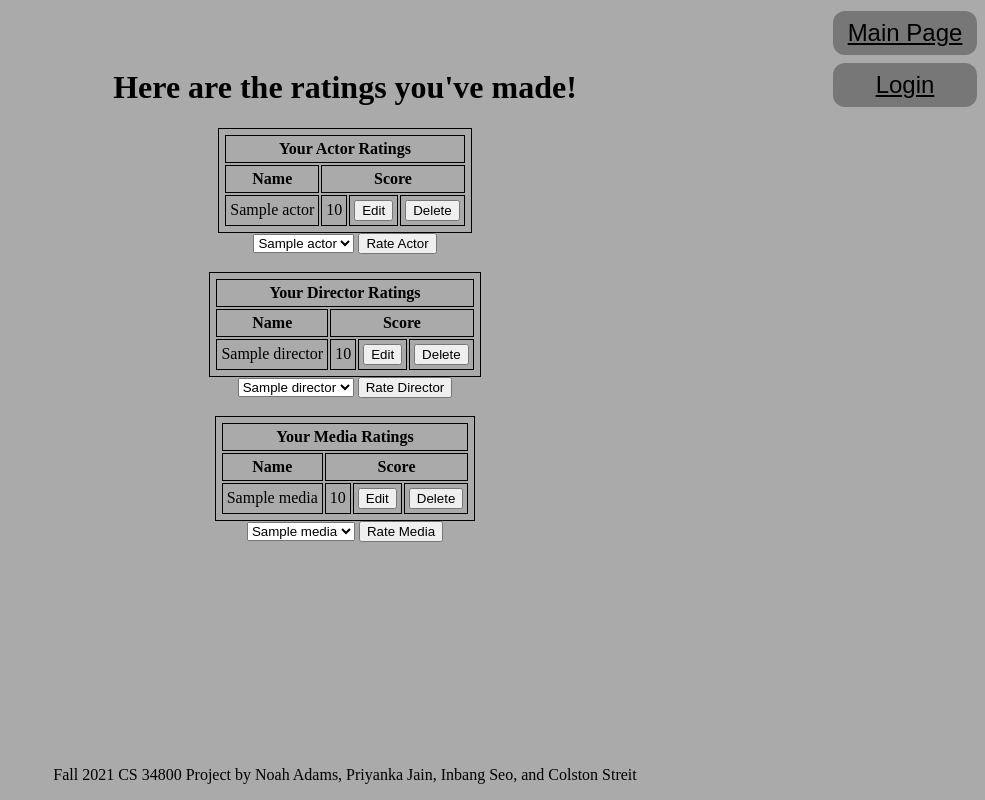
After one commit to Adams475/Streaming-Service-Finder, a Python web app: template src/streamfinder/templates/ratings.html in a window 1280 px wide. The commit adds this page. Shown: the whole page, without its empty margins (295-1280 px from the left). Run offline with Jinja, Linux system fonts and the light colour scheme; the template is opened without the code that fills it: most values are stand-ins (such as "Sample title", 1, 10 or a date in 2020).

Commit message:
Added ability to add, edit, and delete ratings for actors, directors, and media

```diff
--- a/src/streamfinder/Actor.py
+++ b/src/streamfinder/Actor.py
@@ -52,7 +52,7 @@ class Actor:
       score = 0
     elif score > 100:
       score = 100
-    self.database.conn.execute(f'UPDATE ActorRating SET score = {score} WHERE actor_id = {self.getId()} AND user_id = {userID})')
+    self.database.conn.execute(f'UPDATE ActorRating SET score = {score} WHERE actor_id = {self.getId()} AND user_id = {userID}')
     self.database.conn.commit()
 
   def deleteRating(self, userID):
--- a/src/streamfinder/Director.py
+++ b/src/streamfinder/Director.py
@@ -52,7 +52,7 @@ class Director:
       score = 0
     elif score > 100:
       score = 100
-    self.database.conn.execute(f'UPDATE DirectorRating SET score = {score} WHERE director_id = {self.getId()} AND user_id = {userID})')
+    self.database.conn.execute(f'UPDATE DirectorRating SET score = {score} WHERE director_id = {self.getId()} AND user_id = {userID}')
     self.database.conn.commit()
 
   def deleteRating(self, userID):
--- a/src/streamfinder/Media.py
+++ b/src/streamfinder/Media.py
@@ -60,7 +60,7 @@ class Media:
       score = 0
     elif score > 100:
       score = 100
-    self.database.conn.execute(f'UPDATE MediaRating SET score = {score} WHERE media_id = {self.getId()} AND user_id = {userID})')
+    self.database.conn.execute(f'UPDATE MediaRating SET score = {score} WHERE media_id = {self.getId()} AND user_id = {userID}')
     self.database.conn.commit()
 
   def deleteRating(self, userID):
--- a/src/streamfinder/static/css/basePage.css
+++ b/src/streamfinder/static/css/basePage.css
@@ -72,3 +72,13 @@ html{
 #content {
     flex-direction: row;
 }
+
+table, td, th {
+    border: 1px solid black;
+    padding: 4px;
+}
+
+table {
+    margin-left: auto;
+    margin-right: auto;
+}
--- a/src/streamfinder/templates/authentication.html
+++ b/src/streamfinder/templates/authentication.html
@@ -1,8 +1,6 @@
 {% extends "basePage.html" %}
 {% block title %} Authentication {% endblock %}
 {% block content %}
-
-    <p id="userInfo" style="display: none;">{{ userInfo }}</p>
 
     <b><p id="statusText" style="display: none;">{{ status }}</p></b>
 
--- a/src/streamfinder/templates/basePage.html
+++ b/src/streamfinder/templates/basePage.html
@@ -14,6 +14,11 @@
         <div class='HeaderItem'>
           <a href="{{ url_for('index') }}">Main Page</a>
         </div>
+        {% if 'userID' in session %}
+        <div class='HeaderItem'>
+          <a href="{{ url_for('viewRatings') }}">View Ratings</a>
+        </div>
+        {% endif %}
         <div class='HeaderItem'>
           {% if 'userID' in session %}
           <p id="userInfo" style="display: none;">{{ userInfo }}</p>
--- /dev/null
+++ b/src/streamfinder/templates/ratings.html
@@ -0,0 +1,152 @@
+{% extends "basePage.html" %}
+{% block title %} Ratings {% endblock %}
+{% block content %}
+
+<h1>Here are the ratings you've made!</h1>
+
+<div id="actorRatings">
+  <table id="actorRatingsTable">
+    <tr><th colspan="4">Your Actor Ratings</th></tr>
+    <tr><th>Name</th><th colspan="3">Score</th></tr>
+    {%for actor in ratings['actorRatings']%}
+    <tr>
+      <td>{{ actor['name'] }}</td>
+      <td id="actor{{ actor['actor_id'] }}score">{{ actor['score'] }}</td>
+      <td><button onclick="editRating('actor', `{{ actor['actor_id'] }}`);">Edit</button></td>
+      <td><button onclick="deleteRating('actor', `{{ actor['actor_id'] }}`);">Delete</button></td>
+    </tr>
+    {%endfor%}
+  </table>
+
+  <select id="actorDropdown">
+    {%for actor in actorsNotRated%}
+    <option value="{{actor.getId()}}">{{actor.getName()}}</option>
+    {%endfor%}
+  </select>
+  <button onclick="addRating('actor', document.getElementById('actorDropdown').value);">Rate Actor</button>
+
+</div><br>
+
+<div id="directorRatings">
+  <table id="directorRatingsTable">
+    <tr><th colspan="4">Your Director Ratings</th></tr>
+    <tr><th>Name</th><th colspan="3">Score</th></tr>
+    {%for director in ratings['directorRatings']%}
+    <tr>
+      <td>{{ director['name'] }}</td>
+      <td id="director{{ director['director_id'] }}score">{{ director['score'] }}</td>
+      <td><button onclick="editRating('director', `{{ director['director_id'] }}`);">Edit</button></td>
+      <td><button onclick="deleteRating('director', `{{ director['director_id'] }}`);">Delete</button></td>
+    </tr>
+    {%endfor%}
+  </table>
+
+  <select id="directorDropdown">
+    {%for director in directorsNotRated%}
+    <option value="{{director.getId()}}">{{director.getName()}}</option>
+    {%endfor%}
+  </select>
+  <button onclick="addRating('director', document.getElementById('directorDropdown').value);">Rate Director</button>
+
+</div><br>
+
+<div id="mediaRatings">
+  <table id="mediaRatingsTable">
+    <tr><th colspan="4">Your Media Ratings</th></tr>
+    <tr><th>Name</th><th colspan="3">Score</th></tr>
+    {%for media in ratings['mediaRatings']%}
+    <tr>
+      <td>{{ media['name'] }}</td>
+      <td id="media{{ media['media_id'] }}score">{{ media['score'] }}</td>
+      <td><button onclick="editRating('media', `{{ media['media_id'] }}`);">Edit</button></td>
+      <td><button onclick="deleteRating('media', `{{ media['media_id'] }}`);">Delete</button></td>
+    </tr>
+    {%endfor%}
+  </table>
+
+  <select id="mediaDropdown">
+    {%for media in mediasNotRated%}
+    <option value="{{media.getId()}}">{{media.getName()}}</option>
+    {%endfor%}
+  </select>
+  <button onclick="addRating('media', document.getElementById('mediaDropdown').value);">Rate Media</button>
+
+</div><br>
+
+
+
+<script>
+
+  function promptForRating() {
+    value = "";
+    while (value == "" || isNaN(value) || value < 0 || value > 100) {
+      value = prompt("Enter a number between 0 and 100.");
+      if (value == null) break;
+    }
+    return value;
+  }
+
+  function addRating(type, entityID) {
+
+    if (entityID == "") return;
+    value = promptForRating();
+    if (value == null) return;
+
+    data = { type: type, entity_id: entityID, newRating: value };
+    fetch(`{{ url_for('addRating') }}`, {
+      method: 'POST',
+      headers: {
+        'Content-Type': 'application/json',
+      },
+      body: JSON.stringify(data)
+    }).then(response => response.json())
+      .then(response => {
+        if (response == 200) {
+          alert("Score added successfully.");
+          window.location.reload(false);
+        }
+      })
+      .catch(error => alert(`Request failed: Error: ${error}`));
+  }
+
+  function editRating(type, entityID) {
+    value = promptForRating();
+    if (value == null) return;
+    data = { type: type, entity_id: entityID, newRating: value };
+    fetch(`{{ url_for('editRating') }}`, {
+      method: 'POST',
+      headers: {
+        'Content-Type': 'application/json',
+      },
+      body: JSON.stringify(data)
+    }).then(response => response.json())
+      .then(response => {
+        if (response == 200) {
+          alert("Score updated successfully.");
+          document.getElementById(`${type}${entityID}score`).innerText = value;
+        }
+      })
+      .catch(error => alert(`Request failed: Error: ${error}`));
+  }
+
+  function deleteRating(type, entityID) {
+      if (!confirm("Are you sure you want to delete this rating?")) return;
+      data = { type: type, entity_id: entityID };
+      fetch(`{{ url_for('deleteRating') }}`, {
+        method: 'POST',
+        headers: {
+          'Content-Type': 'application/json',
+        },
+        body: JSON.stringify(data)
+      }).then(response => response.json())
+        .then(response => {
+          if (response == 200) {
+            alert("Score deleted successfully.");
+            window.location.reload(false);
+          }
+        })
+        .catch(error => alert(`Request failed: Error: ${error}`));
+    }
+</script>
+
+{% endblock %}
```
Also changed, not shown: src/streamfinder/User.py (+47 -0 lines), src/streamfinder/web.py (+85 -6 lines), src/streamfinder.sqlite3.
